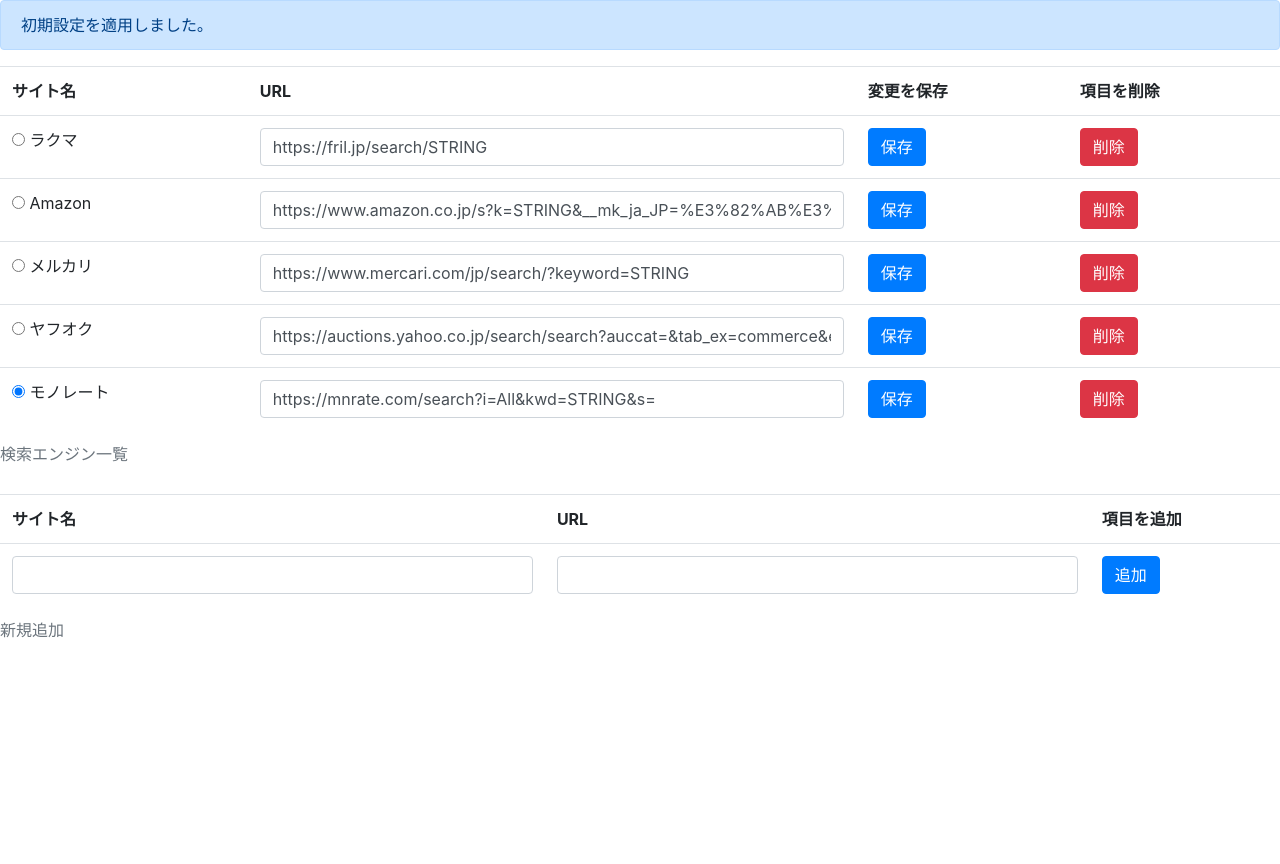
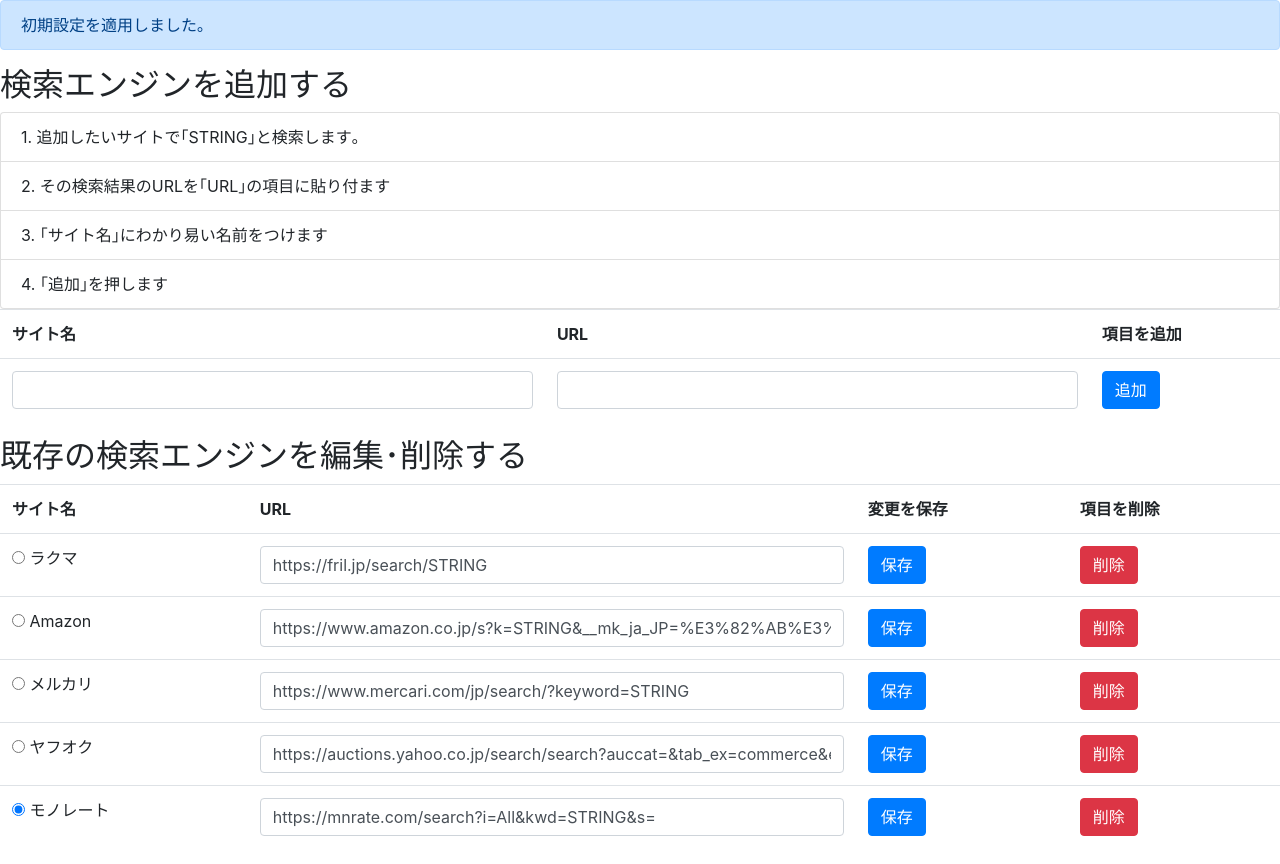
Before and after one commit to takanotume24/chrome-search-with-shortcut, a browser extension: page user_option.html in a window 1280 px wide. Before the commit the page ends 800 px from the top, so only its background shows below. Drawn offline with nearby package versions, Linux system fonts and the light colour scheme.

Commit message:
add setsumei option.html

```diff
--- a/user_option.html
+++ b/user_option.html
@@ -13,17 +13,17 @@
 </head>
 
 <body>
-    <table class="table" id="table_delete">
-        <caption>検索エンジン一覧</caption>
-        <tr>
-            <th>サイト名</th>
-            <th>URL</th>
-            <th>変更を保存</th>
-            <th>項目を削除</th>
-        </tr>
-    </table>
+    <h2>検索エンジンを追加する<small class="text-muted"></small></h2>
+
+    <ul class="list-group">
+        <li class="list-group-item">1. 追加したいサイトで｢STRING｣と検索します｡</li>
+        <li class="list-group-item">2. その検索結果のURLを｢URL｣の項目に貼り付ます</li>
+        <li class="list-group-item">3. ｢サイト名｣にわかり易い名前をつけます</li>
+        <li class="list-group-item">4. ｢追加｣を押します</li>
+    </ul>
+
+
     <table class="table" id="table_add">
-        <caption>新規追加</caption>
         <tr>
             <th>サイト名</th>
             <th>URL</th>
@@ -41,7 +41,17 @@
             </td>
 
         </tr>
+    </table>
 
+    <h2>既存の検索エンジンを編集･削除する<small class="text-muted"></small></h2>
+
+    <table class="table" id="table_delete">
+        <tr>
+            <th>サイト名</th>
+            <th>URL</th>
+            <th>変更を保存</th>
+            <th>項目を削除</th>
+        </tr>
     </table>
 
 
```
